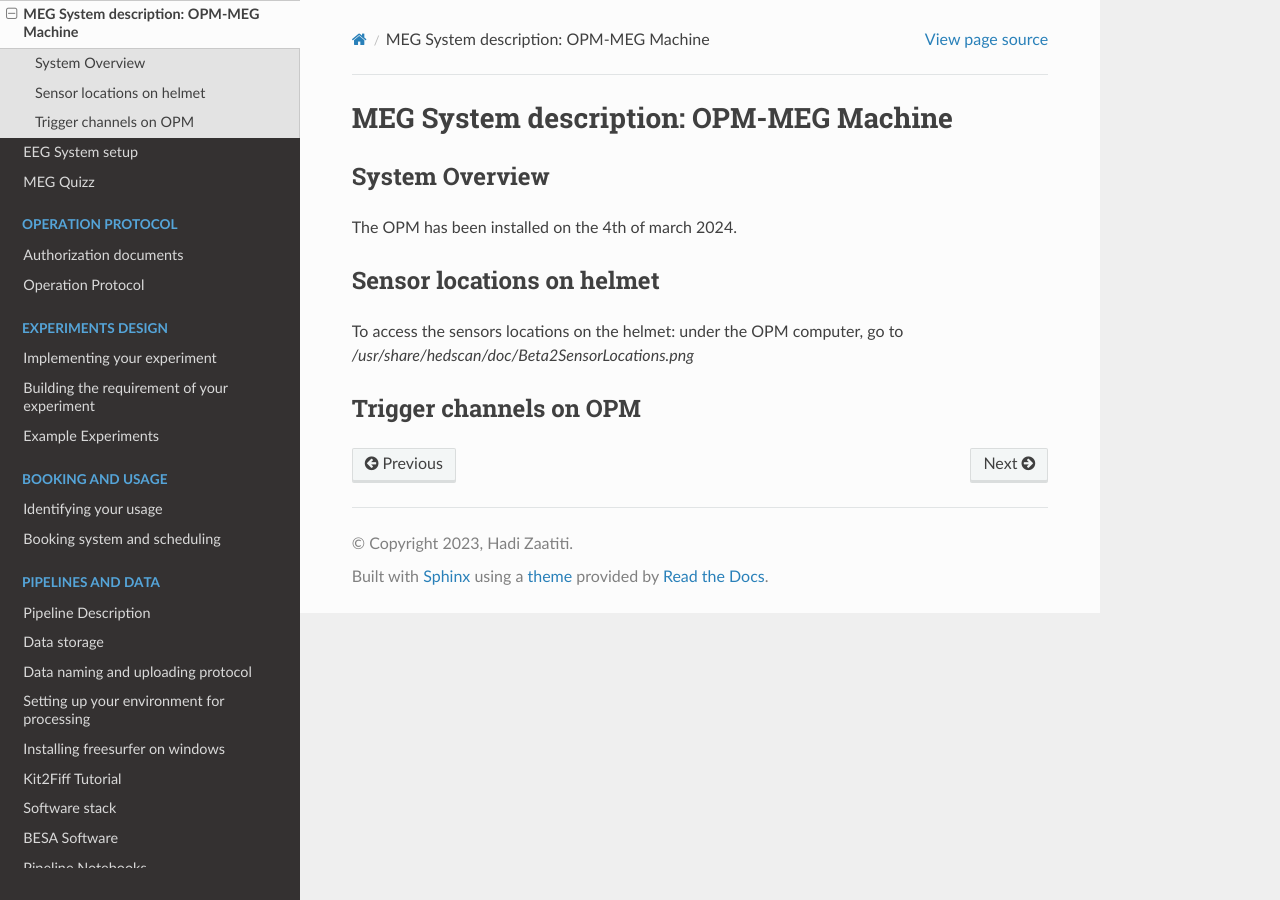
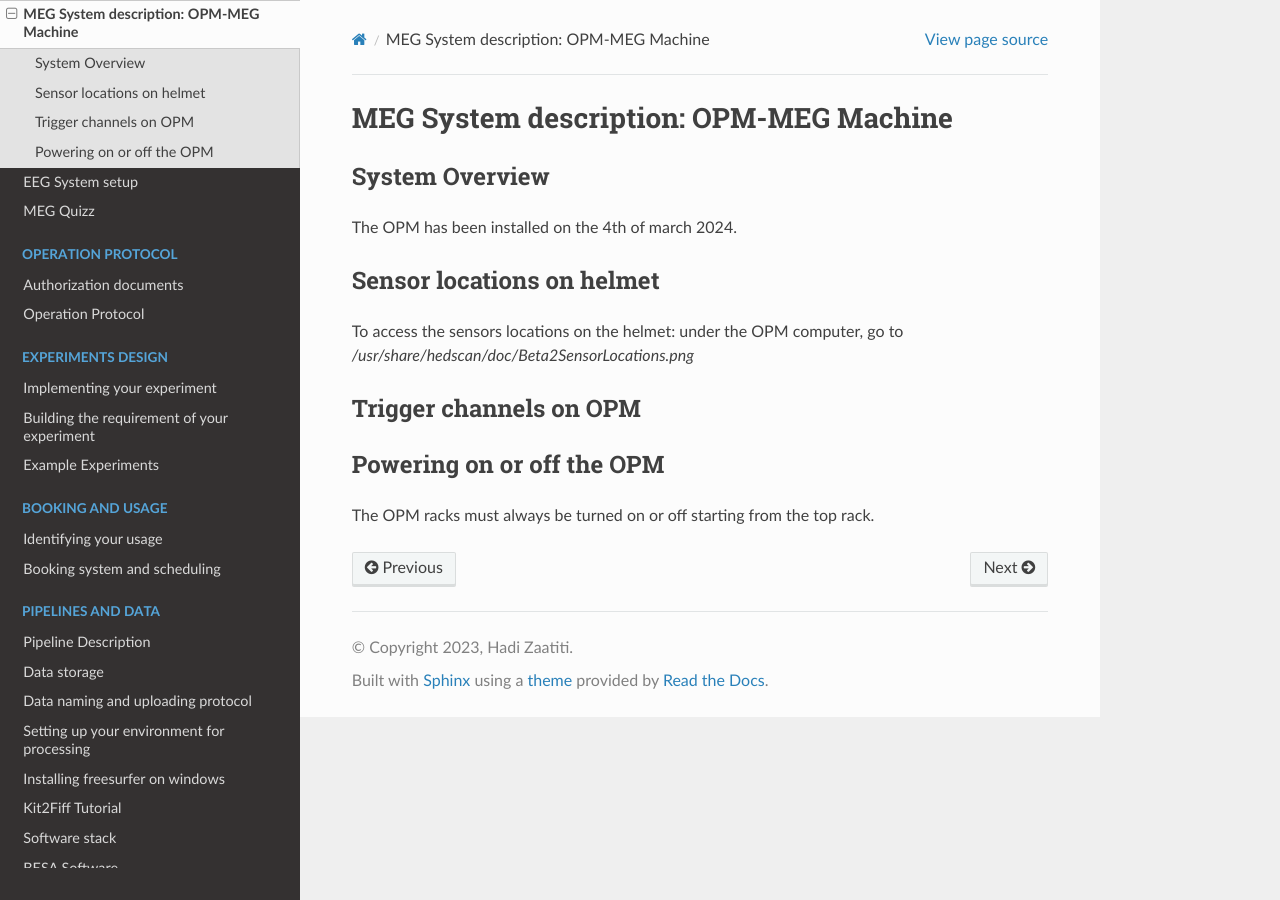
Before and after one commit to hzaatiti-NYU/meg-pipeline, a Sphinx documentation site: the page built from docs/source/1-systems/opmsystem.rst, in a window 1280 px wide. Built offline with Sphinx 7.4.7 and the Read the Docs theme 2.0.0, drawn with Linux system fonts in a browser that asks for light colours; pages that are not in the unit, such as notebooks, are missing from menus.

Commit message:
add opm state

```diff
--- a/docs/source/1-systems/opmsystem.rst
+++ b/docs/source/1-systems/opmsystem.rst
@@ -21,3 +21,12 @@ To access the sensors locations on the helmet: under the OPM computer, go to `/u
 
 Trigger channels on OPM
 -----------------------
+
+
+
+
+
+Powering on or off the OPM
+--------------------------
+
+The OPM racks must always be turned on or off starting from the top rack.
```
